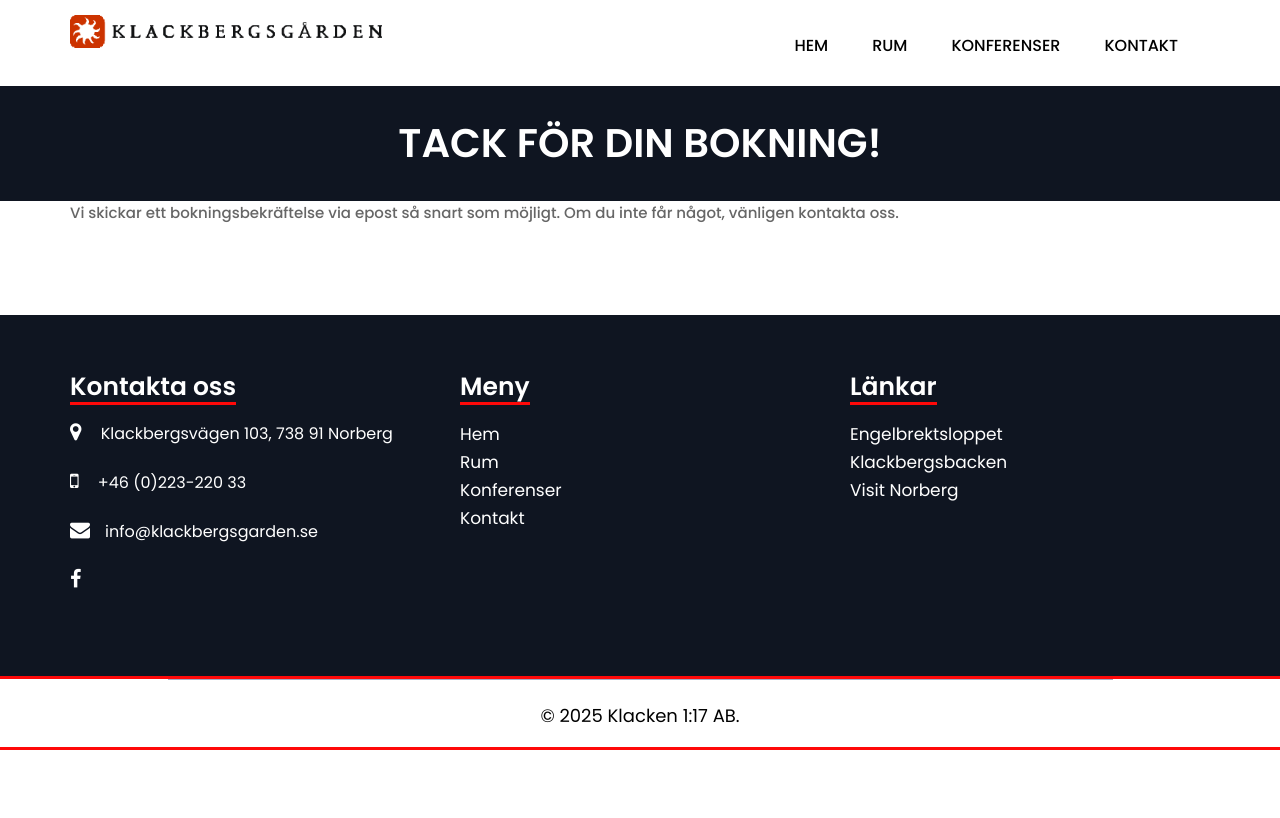
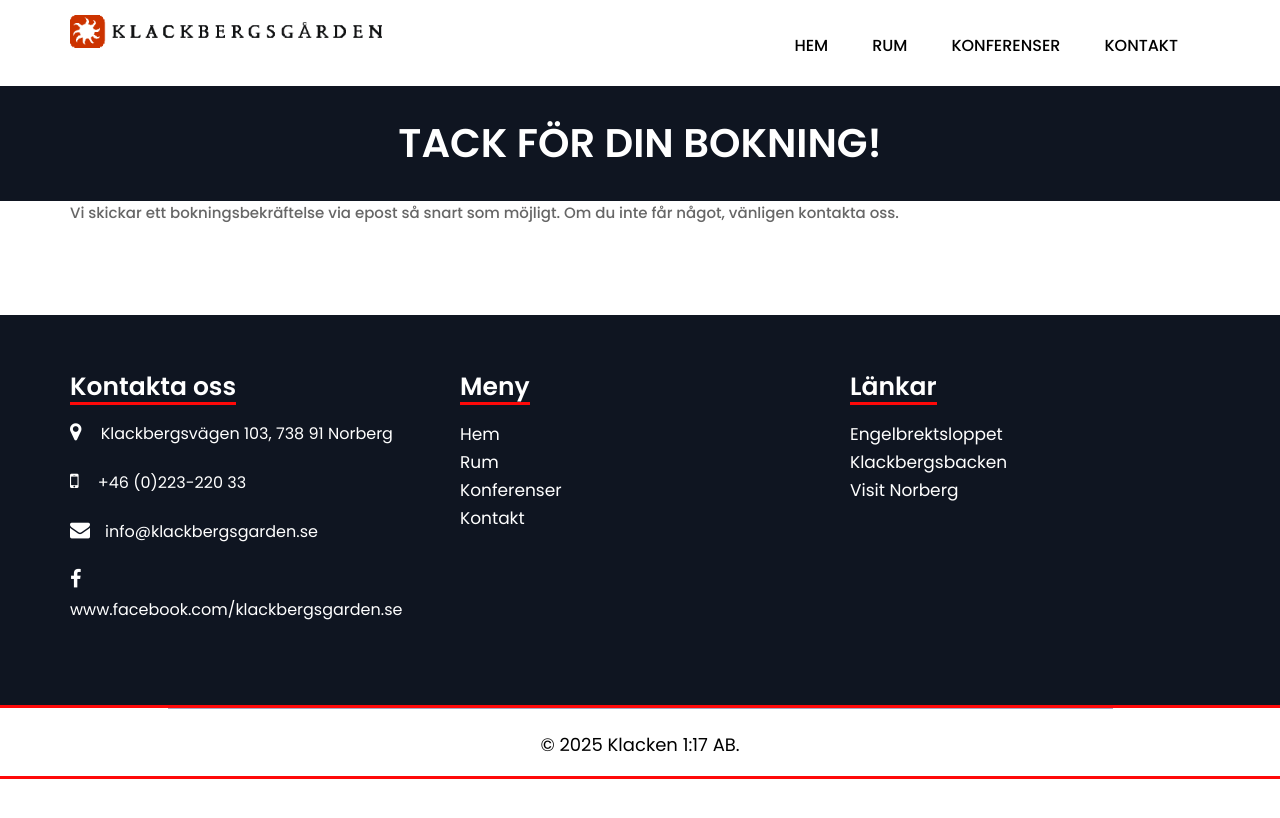
Before and after one commit to Klacken-1-17/klackbergsgarden, a Jekyll site: the page built from tack.html, in a window 1280 px wide. Shown: the top 818 px of the page. Built offline with Jekyll 4.4.1, drawn with Linux system fonts in a browser that asks for light colours; nearby versions of some CDN libraries; some web fonts are replaced; library files that are not in the unit come from our copies; comment, search, counter and statistics services are not loaded.

Commit message:
style(footer.html): update Facebook link in the footer to display the full URL for better clarity and user experience

```diff
--- a/_includes/footer.html
+++ b/_includes/footer.html
@@ -8,7 +8,7 @@
                    <li><i class="fa fa-map-marker" aria-hidden="true"></i> Klackbergsvägen 103, 738 91 Norberg</li>
                    <li><i class="fa fa-mobile" aria-hidden="true"></i> +46 (0)223-220 33</li>
                    <li> <i class="fa fa-envelope" aria-hidden="true"></i><a href="mailto:info@klackbergsgarden.se">info@klackbergsgarden.se</a></li>
-                   <li><a href="https://www.facebook.com/klackbergsgarden.se"><i class="fa fa-facebook" aria-hidden="true"></i></a></li>
+                   <li><a href="https://www.facebook.com/klackbergsgarden.se"><i class="fa fa-facebook" aria-hidden="true"></i> www.facebook.com/klackbergsgarden.se</a></li>
                </ul>
              </div>
              <div class="col-md-4">
```
